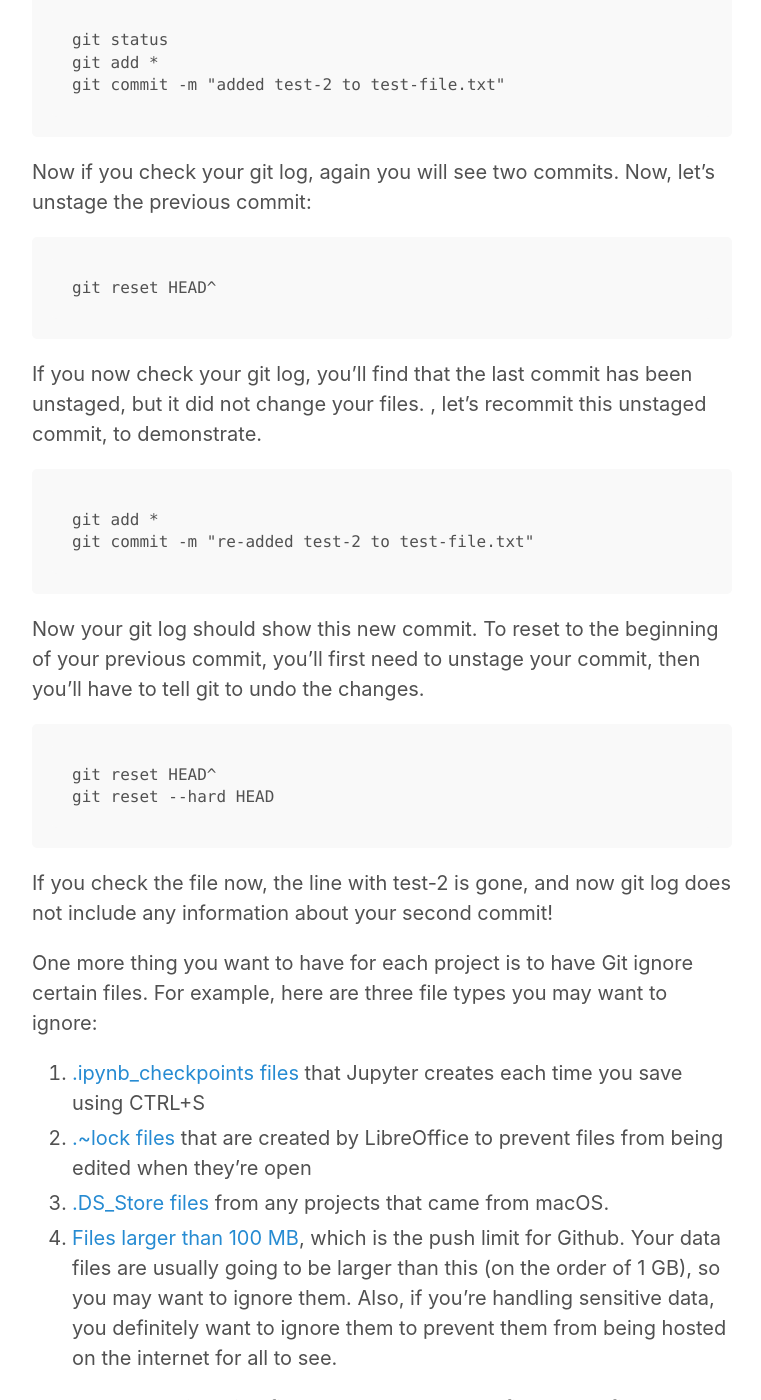
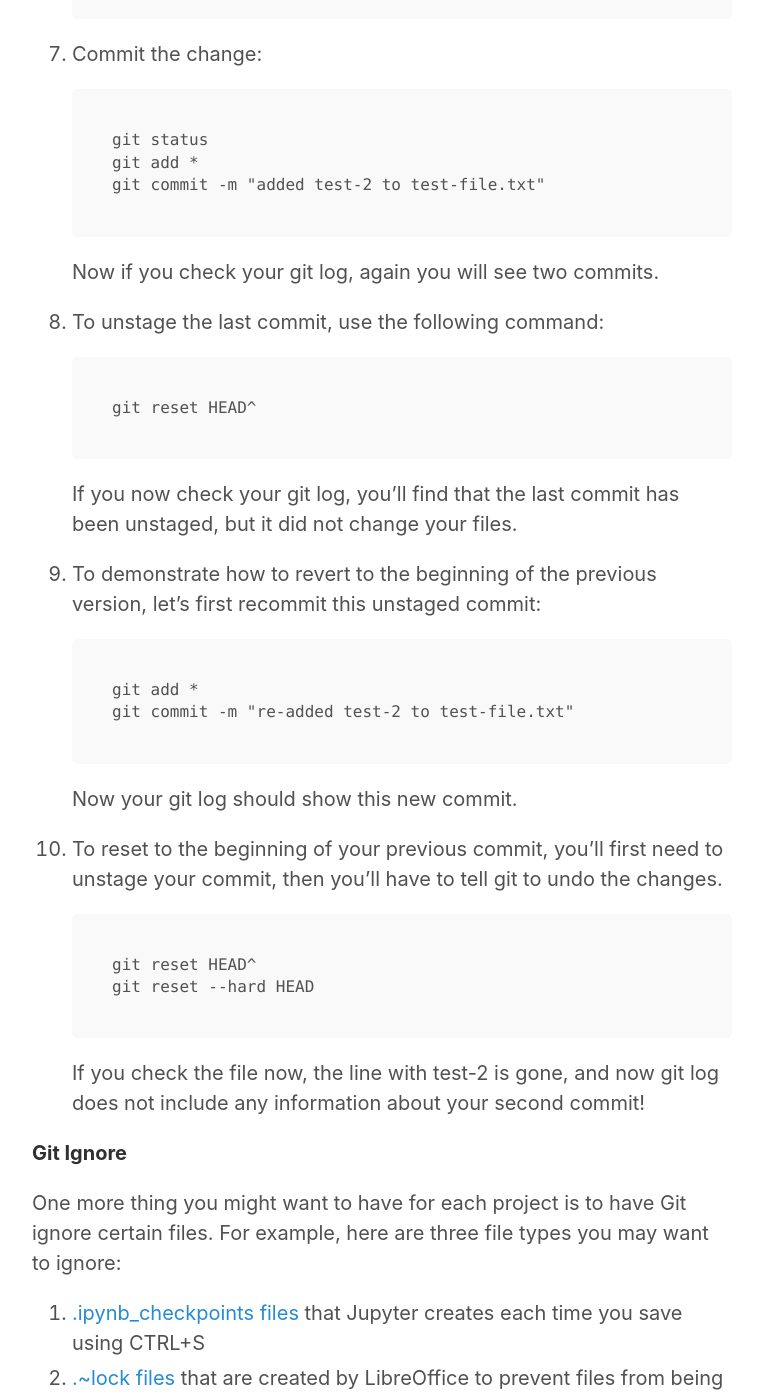
Before and after one commit to harrisonized/harrisonized.github.io, a Jekyll site: the page built from _posts/2020-01-25-dual-boot-for-data-science.md, in a window 1280 px wide and 1400 px high, scrolled down 39228 px. Shown: the whole window, without its empty margins (258-1019 px from the left). Built offline with Jekyll 4.4.1, drawn with Linux system fonts in a browser that asks for light colours; some of the changed text lies outside the part shown.

Commit message:
finished guide

````diff
--- a/_posts/2020-01-25-dual-boot-for-data-science.md
+++ b/_posts/2020-01-25-dual-boot-for-data-science.md
@@ -1,6 +1,7 @@
 ---
 layout: post
 title: How to Prepare Your Windows Computer for Data Science
+
 ---
 
 
@@ -625,7 +626,7 @@
    wget -qO - https://download.sublimetext.com/sublimehq-pub.gpg | sudo apt-key add -
 
    # Ensure apt is set up to work with https sources
-sudo apt-get install apt-transport-https
+   sudo apt-get install apt-transport-https
 
    # Select the channel to use: Stable
    echo "deb https://download.sublimetext.com/ apt/stable/" | sudo tee /etc/apt/sources.list.d/sublime-text.list
@@ -1019,100 +1020,112 @@
 
 In general, I would recommend having the folder name be the same as the repository name. For example, on my computer, the "medical-notes-kaggle" folder is linked to the [medical-notes-kaggle](https://github.com/harrisonized/medical-notes-kaggle) repository. If you think of better name for your project, you can always change it, but be sure to change it both locally and on github to prevent confusion. If you click on the repository, you will find a data folder and a figures folder. Also, all my python notebooks are in the main directory along with a README.md file that describes what I want to accomplish with this project and a .gitignore file that prevents my repository from being cluttered with useless files. In general, you will want to split up data this way, but your project may have other folders, for example, multiple folders inside the data folder if your data came from multiple sources.
 
-The following is a tutorial on how to setup a git repository and connect it to github. Open your command line and create a folder called github in your home.
+The following is a tutorial on how to setup a git repository and later connect it to github.
 
-```
-cd
-mkdir github
-```
+**Git Basics**
 
-If you open your Finder, you'll see that a folder called "github" has been created. Also, if you type in "ls", you will see a list of all the folders in your home directory, including "github".
+1. Open your command line and create a folder called github in your home.
 
-Next, cd (change directory) into github, create a test repository, and cd into that:
+   ```
+   cd
+   mkdir github
+   ```
 
-```
-cd github
-mkdir test-repository
-cd test-repository
-```
+   If you open your Finder, you'll see that a folder called "github" has been created. Also, if you type in "ls", you will see a list of all the folders in your home directory, including "github".
 
-Now initialize a git repository:
+2. cd (change directory) into github, create a test repository, and cd into that:
 
-```
-git init
-```
+   ```
+   cd github
+   mkdir test-repository
+   cd test-repository
+   ```
 
-You should see the following output:
+3. Initialize a git repository:
 
-```
-Initialized empty Git repository in /home/harrisonized/github/test-repository/.git/
-```
+   ```
+   git init
+   ```
 
-Now if you go to your Finder window and unhide the hidden files (menu button on the top right), you'll see a folder appear called .git. All of the version control information resides in this folder. If you delete this folder, you will also lose your version control information.
+   You should see the following output:
 
-Let's make a test file. Open gedit, then save it as test-file.txt in your test-repository with the following text:
+   ```
+   Initialized empty Git repository in /home/harrisonized/github/test-repository/.git/
+   ```
 
-```
-test-1
-```
+   Now if you go to your Finder window and unhide the hidden files (menu button on the top right), you'll see a folder appear called .git. All of the version control information resides in this folder. If you delete this folder, you will also lose your version control information.
 
-If you type the following command, you will see that git recognizes that you added a file to your test-repository folder.
+4. Make a test file. Open gedit, then save it as test-file.txt in your test-repository with the following text:
 
-```
-git status
-```
+   ```
+   test-1
+   ```
 
-Use the following command to commit all the changes:
+   Now if you type the following command, you will see that git recognizes that you added a file to your test-repository folder.
 
-```
-git add *
-git commit -m "added test-file.txt with the line test-1"
-```
+   ```
+   git status
+   ```
 
-Now if you check your git log, you will see the commit information there:
+5. Use the following command to commit all the changes:
 
-```
-git log
-```
+   ```
+   git add *
+   git commit -m "added test-file.txt with the line test-1"
+   ```
 
-Now open your test-file.txt file and add another line that says "test-2", so that the file looks like:
+   If you check your git log, you will see the commit information there:
 
-```
-test-1
-test-2
-```
+   ```
+   git log
+   ```
 
-Commit the change:
+6. Edit the test-file.txt file and add another line that says "test-2", so the file looks like:
 
-```
-git status
-git add *
-git commit -m "added test-2 to test-file.txt"
-```
+   ```
+   test-1
+   test-2
+   ```
 
-Now if you check your git log, again you will see two commits. Now, let's unstage the previous commit:
+7. Commit the change:
 
-```
-git reset HEAD^
-```
+   ```
+   git status
+   git add *
+   git commit -m "added test-2 to test-file.txt"
+   ```
 
-If you now check your git log, you'll find that the last commit has been unstaged, but it did not change your files. , let's recommit this unstaged commit, to demonstrate.
+   Now if you check your git log, again you will see two commits.
 
-```
-git add *
-git commit -m "re-added test-2 to test-file.txt"
-```
+8. To unstage the last commit, use the following command:
 
-Now your git log should show this new commit. To reset to the beginning of your previous commit, you'll first need to unstage your commit, then you'll have to tell git to undo the changes.
+   ```
+   git reset HEAD^
+   ```
 
-```
-git reset HEAD^
-git reset --hard HEAD
-```
+   If you now check your git log, you'll find that the last commit has been unstaged, but it did not change your files.
 
-If you check the file now, the line with test-2 is gone, and now git log does not include any information about your second commit!
+9. To demonstrate how to revert to the beginning of the previous version, let's first recommit this unstaged commit:
 
-One more thing you want to have for each project is to have Git ignore certain files. For example, here are three file types you may want to ignore:
+   ```
+   git add *
+   git commit -m "re-added test-2 to test-file.txt"
+   ```
+
+   Now your git log should show this new commit.
+
+10. To reset to the beginning of your previous commit, you'll first need to unstage your commit, then you'll have to tell git to undo the changes.
+
+    ```
+    git reset HEAD^
+    git reset --hard HEAD
+    ```
+
+    If you check the file now, the line with test-2 is gone, and now git log does not include any information about your second commit!
+
+**Git Ignore**
+
+One more thing you might want to have for each project is to have Git ignore certain files. For example, here are three file types you may want to ignore:
 
 1. [.ipynb_checkpoints files](https://stackoverflow.com/questions/36306017/should-ipynb-checkpoints-be-stored-in-git) that Jupyter creates each time you save using CTRL+S
 2. [.~lock files](https://ask.libreoffice.org/en/question/167274/what-is-the-purpose-of-the-lock-file/) that are created by LibreOffice to prevent files from being edited when they're open
@@ -1141,11 +1154,21 @@
 __pycache__
 ```
 
+
+
+**Connecting to Github**
+
 To connect your Git repository to Github, do the following. First, log into Github, then in the Repositories tab, click the Green button that says "New". Make a repository called "test-repository", and do not initialize with a README file. (You may also want to make this repository private.) Create the repository, then copy the URL given in the next page. Go to your terminal and run the following commands:
 
 ```
 git remote add origin https://github.com/harrisonized/test-repository.git
 git push -u origin master
+```
+
+By the way, if you want to [store your credentials](https://git-scm.com/book/en/v2/Git-Tools-Credential-Storage), use the following to keep it for 15 minutes.
+
+```
+git config --global credential.helper 'cache --timeout=900'
 ```
 
 To check where link the remote repository is located, run:
@@ -1257,10 +1280,129 @@
 
 ## [Bonus] Connect to PostgreSQL in Jupyter Notebook using SQLAlchemy
 
-TBA
+This will only work if you have the password that you set on the server, or if you edited your pg_hba.conf file to trust IPv6 local connections (see above).
+
+First, go into your local Postgres server using the following commands in the terminal:
+
+```
+sudo su -l postgres
+psql
+```
+
+If this goes through, you should see:
+
+```
+postgres=#
+```
+
+Create a database called test_database (do NOT make databases with dashes)
+
+```sql
+CREATE DATABASE test_database;
+```
+
+Check that it's there:
+
+```sql
+\l
+```
+
+Now connect to it:
+
+```sql
+\c test_database
+```
+
+Create a new table:
+
+```sql
+CREATE TABLE test_table(
+  id_ SERIAL PRIMARY KEY,
+  item TEXT,
+  price FLOAT)
+;
+```
+
+And populate it:
+
+```sql
+INSERT INTO test_table(
+  item,
+  price)
+VALUES ('bubble gum', 1.0)
+;
+
+INSERT INTO test_table(
+  item,
+  price)
+VALUES ('candy', 4.5)
+;
+```
+
+Check that this data is there:
+
+```sql
+SELECT *
+FROM test_table;
+```
+
+Now we would like to connect to it using Jupyter notebook. Activate your starter environment, then create a jupyter notebook and enter the following commands. You can read more about the connection arguments [here](https://docs.sqlalchemy.org/en/13/core/engines.html).
+
+```python
+import pandas.io.sql as pd_sql
+connection_str = f'postgres://postgres:{None}@localhost:5432/test_database'
+test_table_df = pd_sql.read_sql("SELECT * FROM test_table;", connection_str)
+test_table_df
+```
+
+If it works, you should now see the data you entered into the database earlier.
+
+```python
+from sqlalchemy import create_engine
+from sqlalchemy.types import Text, Float
+engine = create_engine(connection_str)
+
+dtype_dict = {'invoice_no': Text,
+              'stock_code': Float,}
+test_table_df.to_sql('test_table_copy', engine, dtype=dtype_dict, index=False)
+```
+
+Check that it worked:
+
+```python
+test_table_copy_df = pd_sql.read_sql("SELECT * FROM test_table_copy;", connection_str
+test_table_copy_df
+```
+
+Lastly, if you're done with your project and want to get rid of your database, go sudo su into your postgres server in your terminal and drop the database:
+
+```sql
+DROP DATABASE test_database;
+```
+
+If you see the following message:
+
+```sql
+ERROR:  database "test_database" is being accessed by other users
+DETAIL:  There is 1 other session using the database.
+```
+
+Then what you should do is restart the postgres server to kick off everyone. To do this, open a new terminal and type in:
+
+```sql
+sudo service postgresql restart
+```
+
+Now when you log back in, you'll have no issues dropping the database.
+
+Don't forget to [reclaim the free space](https://www.postgresql.org/docs/9.1/sql-vacuum.html) on your hard drive:
+
+```sql
+VACUUM FULL;
+```
 
 
 
-## Congrats!
+## Congratulations!
 
-Congratulations for making it to the end! Give yourself a pat on the back, and I hope you enjoy your journey through data science and python programming!
+Truly congrats for having the persistence to make it to the end! Give yourself a pat on the back. You are now far more prepared than I was when I entered the bootcamp, and I do hope you enjoy your journey through data science and python programming. Cheers!
````
Also changed, not shown: other parts of _posts/2020-01-25-dual-boot-for-data-science.md (+2 -2 lines).
